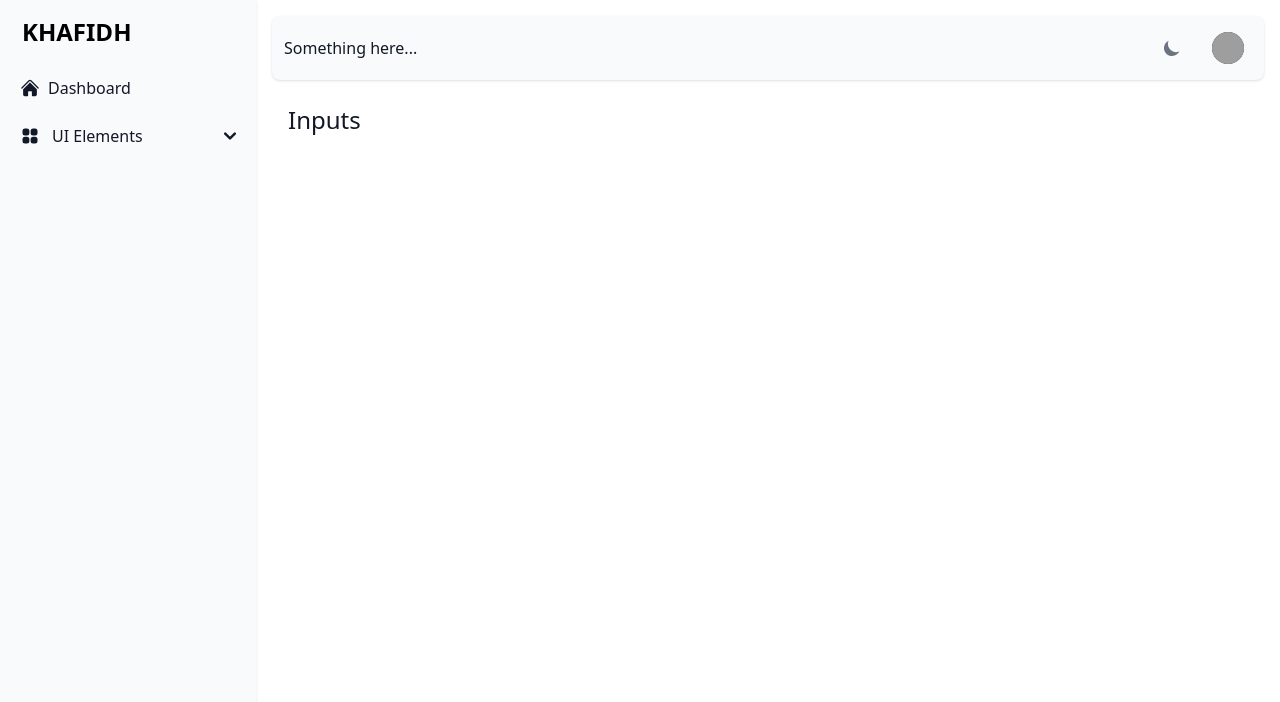
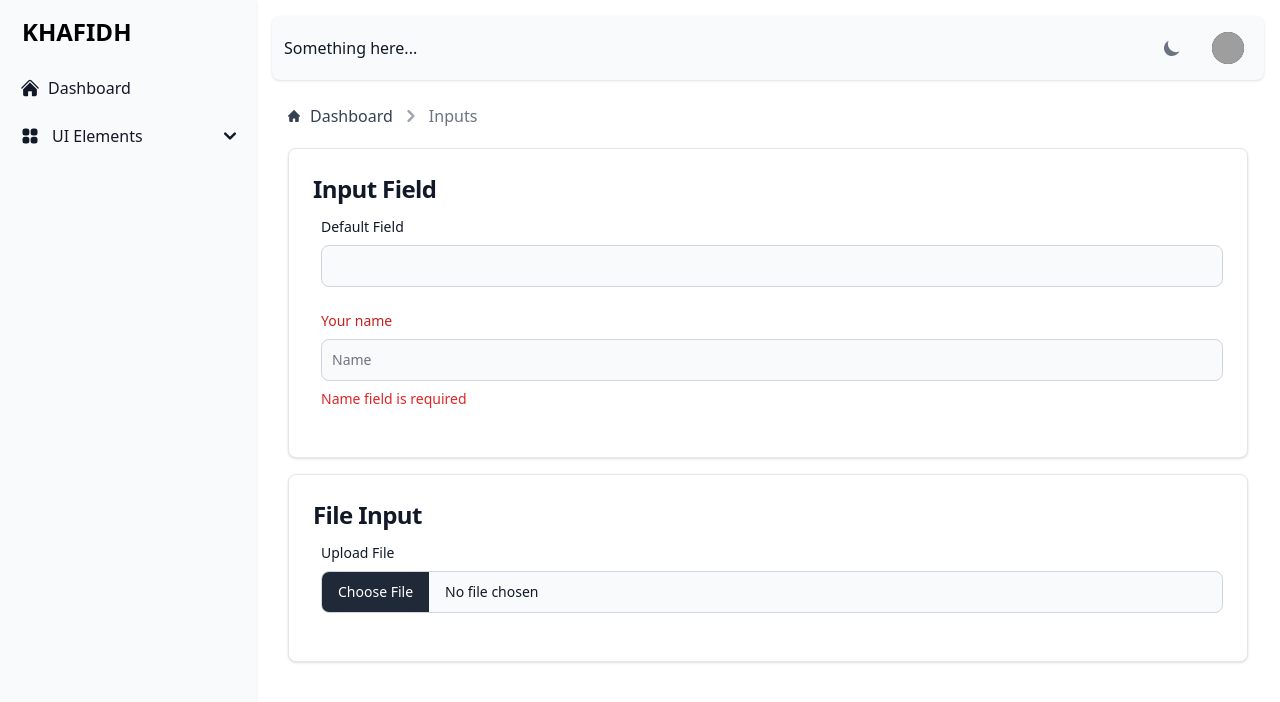
Before and after one commit to shahriarshaon1993/vue-dashboard, a Vue app: page /elements/inputs in a window 1280 px wide. Shown: the top 702 px of the page. Built offline with nearby package versions, Linux system fonts and the light colour scheme; grey boxes are pictures that could not be loaded; the HTML template or start-up script is replaced by a standard one.

Commit message:
add inputs elements

```diff
--- a/src/components/Breadcrumb/BreadcrumbItem.vue
+++ b/src/components/Breadcrumb/BreadcrumbItem.vue
@@ -32,7 +32,7 @@ const props = defineProps({
   </li>
   <li v-else class="inline-flex items-center">
     <RouterLink :to="href"
-       class="inline-flex items-center text-base font-medium text-gray-700 hover:text-blue-600 dark:text-gray-400 dark:hover:text-white">
+       class="inline-flex items-center text-base font-medium text-gray-700 hover:text-orange-700 dark:text-gray-400 dark:hover:text-white">
       <IconsHome v-if="homeIcon" class="w-3 h-3 me-2.5" />
       <IconsChevronRight v-else class="rtl:rotate-180 w-3 h-3 text-gray-400 mx-1" />
       {{ title }}
--- a/src/components/Card.vue
+++ b/src/components/Card.vue
@@ -6,7 +6,7 @@ defineProps({
 
 <template>
   <div
-      class="block w-full p-6 mb-4 bg-white border border-gray-200 rounded-lg shadow dark:bg-gray-900 dark:border-gray-700">
+      class="block w-full p-6 mb-4 bg-white border border-gray-200 rounded-lg shadow dark:bg-gray-900 dark:border-gray-700 space-x-2">
 
     <div class="flex justify-between mb-3">
       <h5 class="text-2xl font-bold tracking-tight text-gray-900 dark:text-white">
--- /dev/null
+++ b/src/components/Inputs/FileInput.vue
@@ -0,0 +1,21 @@
+<script setup>
+import { onMounted, ref } from "vue";
+
+const input = ref(null);
+
+onMounted(() => {
+  if (input.value.hasAttribute('autofocus')) {
+    input.value.focus();
+  }
+});
+
+defineExpose({ focus: () => input.value.focus() });
+</script>
+
+<template>
+  <input
+      class="block w-full text-sm text-gray-900 border border-gray-300 rounded-lg cursor-pointer bg-gray-50 dark:text-gray-400 focus:outline-none dark:bg-gray-700 dark:border-gray-600 dark:placeholder-gray-400"
+      type="file"
+      ref="input"
+  />
+</template>
--- /dev/null
+++ b/src/components/Inputs/InputError.vue
@@ -0,0 +1,15 @@
+<script setup>
+defineProps({
+  message: {
+    type: String
+  }
+});
+</script>
+
+<template>
+  <div v-show="message">
+    <p class="mt-2 text-sm text-red-600 dark:text-red-500">
+      {{ message }}
+    </p>
+  </div>
+</template>
--- /dev/null
+++ b/src/components/Inputs/InputLabel.vue
@@ -0,0 +1,26 @@
+<script setup>
+import { computed, ref } from "vue";
+
+const props = defineProps({
+  value: String,
+  error: {
+    type: String,
+    default: ''
+  }
+});
+
+// Hooks
+const hasError = computed(() => {
+  return !!props.error;
+});
+</script>
+
+<template>
+  <label
+      class="block mb-2 text-sm font-medium"
+      :class="[hasError ? 'text-red-700 dark:text-red-500' : 'text-gray-900 dark:text-white']"
+  >
+    <span v-if="value">{{ value }}</span>
+    <span v-else><slot /></span>
+  </label>
+</template>
--- /dev/null
+++ b/src/components/Inputs/TextInput.vue
@@ -0,0 +1,26 @@
+<script setup>
+import {onMounted, ref} from "vue";
+
+const model = defineModel({
+  type: String,
+  required: true
+});
+
+const input = ref(null);
+
+onMounted(() => {
+  if (input.value.hasAttribute('autofocus')) {
+    input.value.focus();
+  }
+});
+
+defineExpose({ focus: () => input.value.focus() });
+</script>
+
+<template>
+  <input
+      class="bg-gray-50 border border-gray-300 text-gray-900 text-sm rounded-lg focus:ring-blue-500 focus:border-blue-500 block w-full p-2.5 dark:bg-gray-700 dark:border-gray-600 dark:placeholder-gray-400 dark:text-white dark:focus:ring-blue-500 dark:focus:border-blue-500"
+      v-model="model"
+      ref="input"
+  />
+</template>
--- a/src/components/NavLink.vue
+++ b/src/components/NavLink.vue
@@ -1,7 +1,7 @@
 <script setup>
 defineProps({
   href: {
-    type: String,
+    type: Object,
     required: true,
   }
 });
@@ -9,8 +9,8 @@ defineProps({
 
 <template>
   <RouterLink :to="href"
-    active-class="bg-gray-100 dark:bg-gray-700"
-    class="flex items-center w-full p-2 text-gray-900 transition duration-75 rounded-lg group hover:bg-gray-100 dark:text-white dark:hover:bg-gray-700"
+    active-class="bg-orange-300 dark:bg-gray-700"
+    class="flex items-center w-full p-2 text-gray-900 transition duration-75 rounded-lg group hover:bg-orange-300 dark:text-white dark:hover:bg-gray-700"
   >
     <slot />
   </RouterLink>
--- a/src/pages/elements/Buttons.vue
+++ b/src/pages/elements/Buttons.vue
@@ -22,7 +22,7 @@ import AlternativeLoaderButton from "@/components/Buttons/AlternativeLoaderButto
     <BreadcrumbItem title="Buttons" :href="{name: 'ElementButtons'}" :active="true"/>
   </BreadcrumbItems>
 
-  <Card title="Button Default" class="space-x-2">
+  <Card title="Button Default">
     <DefaultButton>Default</DefaultButton>
     <AlternativeButton>Alternative</AlternativeButton>
     <DarkButton>Dark</DarkButton>
--- a/src/pages/elements/Inputs.vue
+++ b/src/pages/elements/Inputs.vue
@@ -1,3 +1,44 @@
+<script setup>
+import BreadcrumbItem from "@/components/Breadcrumb/BreadcrumbItem.vue";
+import BreadcrumbItems from "@/components/Breadcrumb/BreadcrumbItems.vue";
+import InputLabel from "@/components/Inputs/InputLabel.vue";
+import TextInput from "@/components/Inputs/TextInput.vue";
+import Card from "@/components/Card.vue";
+
+import {ref} from "vue";
+import InputError from "@/components/Inputs/InputError.vue";
+import FileInput from "@/components/Inputs/FileInput.vue";
+
+const form = ref({
+  name: '',
+  file_input: '',
+  defaultTextField: '',
+  errors: {name: 'Name field is required'}
+});
+</script>
+
 <template>
-  <h2 class="text-2xl text-gray-900 dark:text-white">Inputs</h2>
+  <BreadcrumbItems>
+    <BreadcrumbItem title="Dashboard" :href="{name: 'Dashboard'}" :home-icon="true"/>
+    <BreadcrumbItem title="Inputs" :href="{name: 'ElementInputs'}" :active="true"/>
+  </BreadcrumbItems>
+
+  <Card title="Input Field">
+    <div class="mb-6">
+      <InputLabel for="defaultTextField" value="Default Field" />
+      <TextInput id="defaultTextField" type="text" v-model="form.defaultTextField" />
+    </div>
+    <div class="mb-6">
+      <InputLabel for="name" value="Your name" :error="form.errors.name" />
+      <TextInput id="name" type="text" v-model="form.name" placeholder="Name" />
+      <InputError :message="form.errors.name" class="mt-2" />
+    </div>
+  </Card>
+
+  <Card title="File Input">
+      <div class="mb-6">
+        <InputLabel for="file_input" value="Upload File" />
+        <FileInput id="file_input" v-model="form.file_input" />
+      </div>
+  </Card>
 </template>
```
